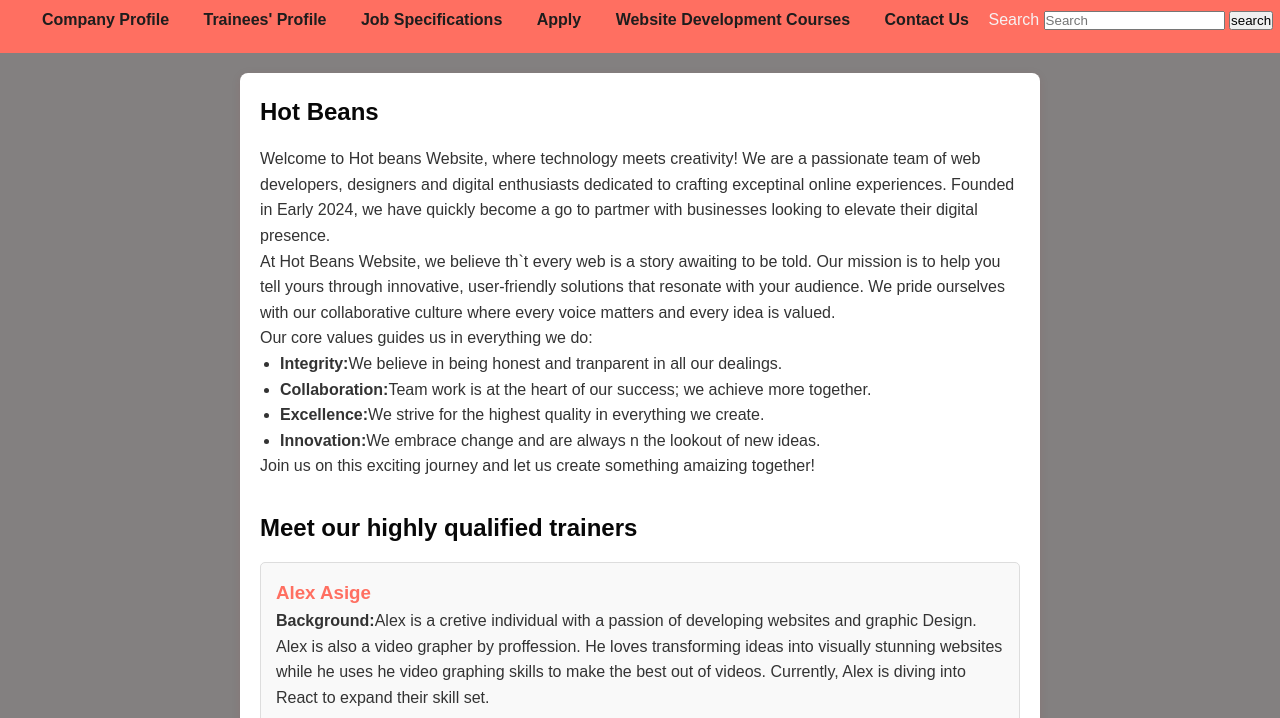
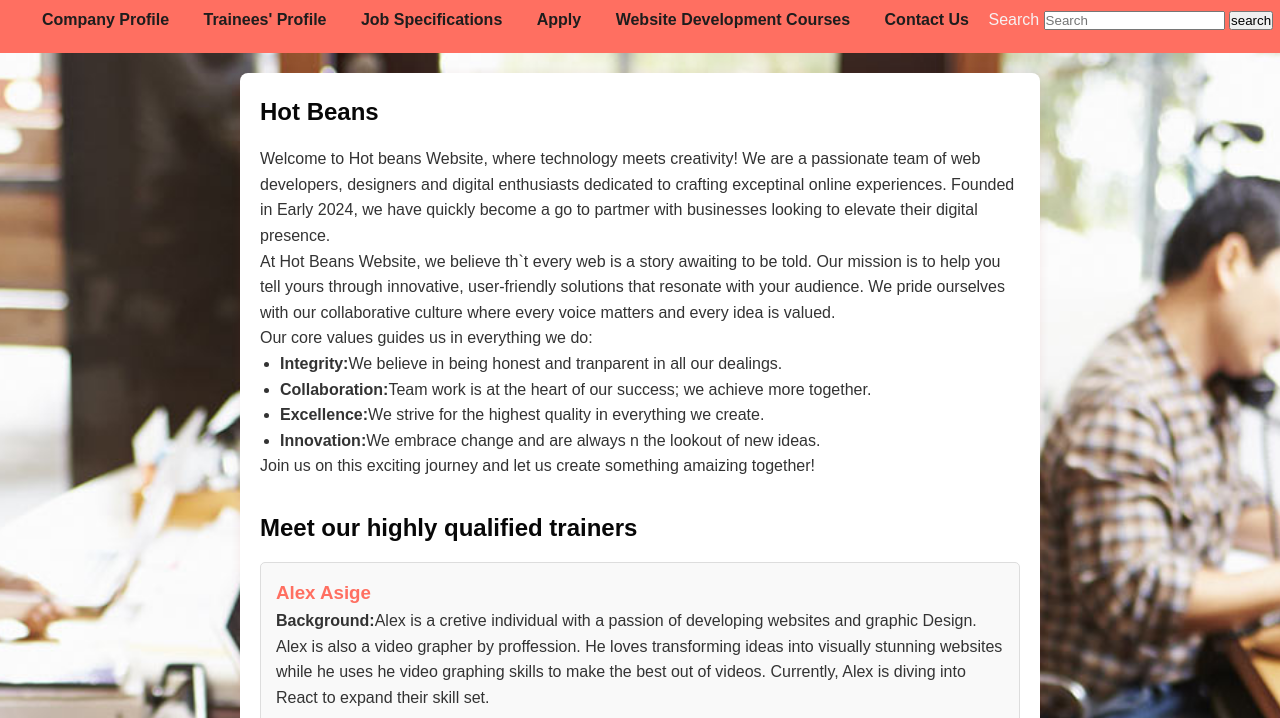
Before and after one commit to 5280849Gloscol/Charles-Website, a plain HTML site: page index.html in a window 1280 px wide. Shown: the part 74-792 px from the top of the page. Drawn offline with Linux system fonts and the light colour scheme.

Commit message:
Update index.html

```diff
--- a/index.html
+++ b/index.html
@@ -6,7 +6,7 @@
     <title>Hot Beans Company Website</title>
     <link rel="stylesheet" href="styles.css">
 </head>
-<body style="background-image: url('image/image.jpg');
+<body style="background-image: url('image.jpg');
              background-size: cover;
              background-repeat: no-repeat;
              background-position: center;">
```
